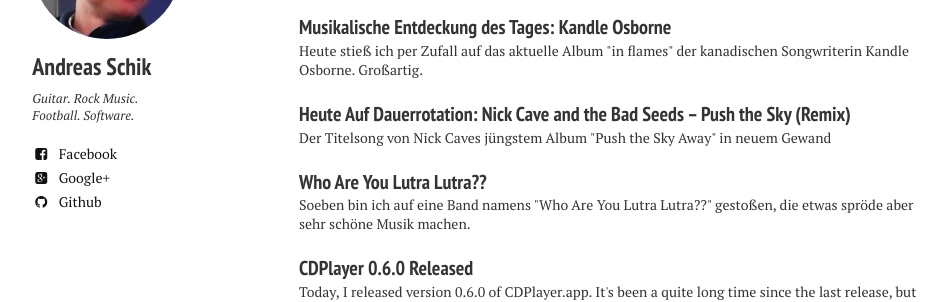
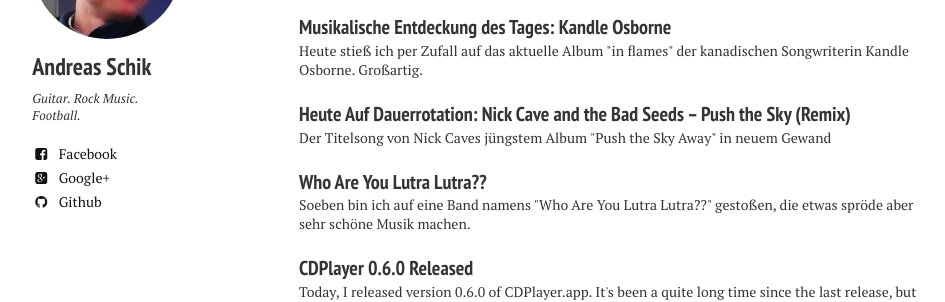
Before and after one commit to schik/schik.github.com, a Jekyll site: the page built from index.md, in a window 1280 px wide. Shown: the part 227-529 px from the top of the page, without its empty margins (21-966 px from the left). Built offline with Jekyll 4.4.1, drawn with Linux system fonts in a browser that asks for light colours; nearby versions of some CDN libraries.

Commit message:
Update _config.yml

```diff
--- a/_config.yml
+++ b/_config.yml
@@ -28,7 +28,7 @@ kramdown:
 owner:
   name: Andreas Schik
   avatar: bio-photo.jpg
-  bio: "Guitar. Rock Music. Football. Software."
+  bio: "Guitar. Rock Music. Football."
   email:
   disqus-shortname:
   twitter: #username
```
